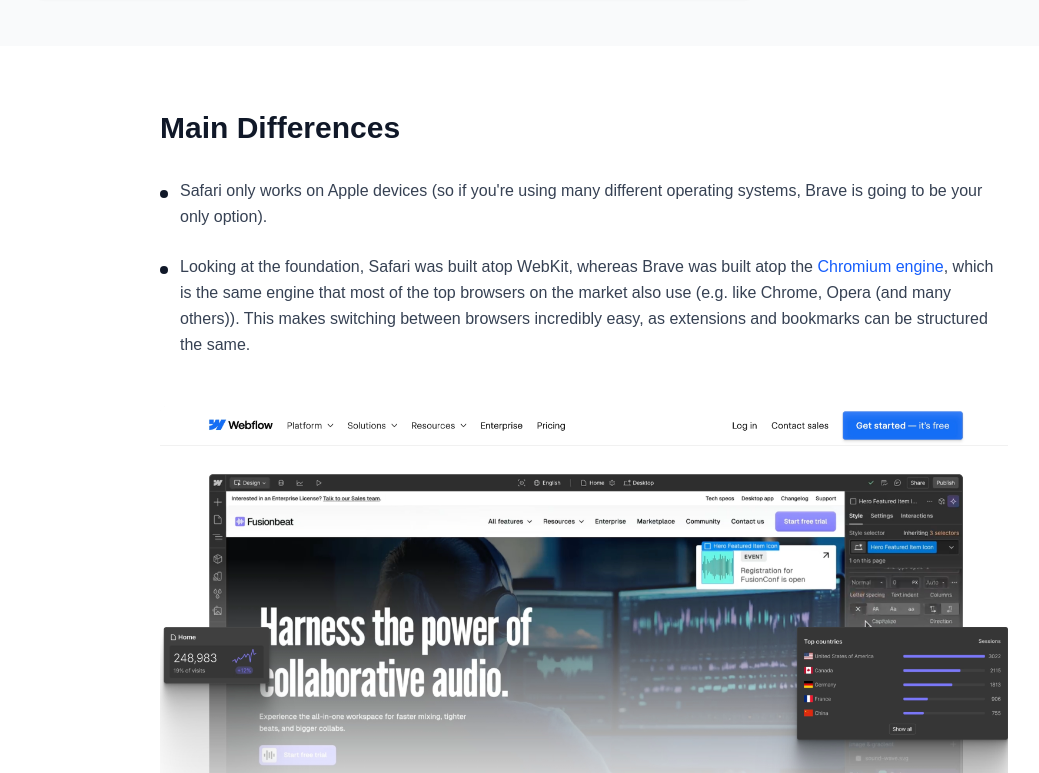
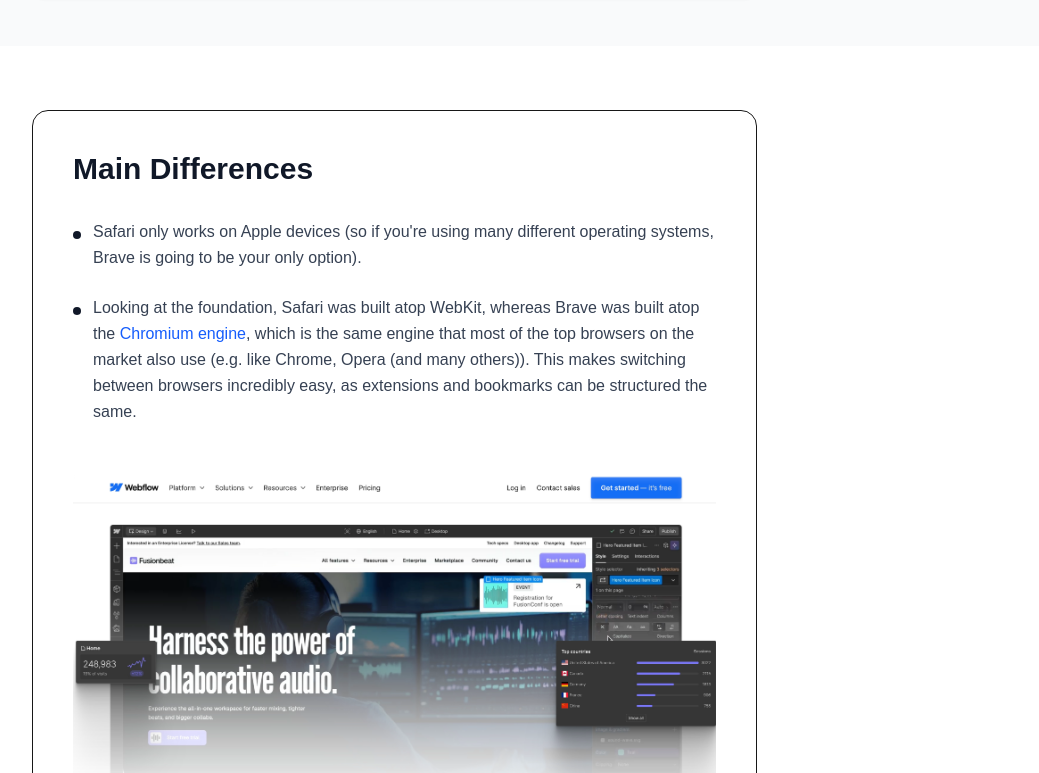
Before and after one commit to The-Abhishek-Singh/Just-chilling, a Next.js app: page / in a window 1280 px wide. Shown: the part 2227-3000 px from the top of the page, without its empty margins (56-1095 px from the left). Built offline with nearby package versions, Linux system fonts and the light colour scheme.

Commit message:
The Alignment

```diff
--- a/src/Component/third.jsx
+++ b/src/Component/third.jsx
@@ -4,10 +4,13 @@
 const MotionNotionDifferences = () => {
   return (
     <div className="bg-white py-16">
-      <div className="max-w-4xl mx-auto px-6">
-
+      <div className="max-w-6xl mx-auto px-6">
+        {/* Grid wrapper to match the previous section */}
+        <div className="grid lg:grid-cols-3 gap-8">
+          {/* Main content taking 2/3 width */}
+          <div className="lg:col-span-2">
             {/* Main Differences Section */}
-        <section className="mb-16">
+            <section className="mb-16 border border-1 p-10 rounded-2xl ">
               <h2 className="text-3xl font-bold text-gray-900 mb-8">Main Differences</h2>
 
               <div className="space-y-6 text-gray-700 leading-relaxed">
@@ -112,6 +115,11 @@
               </div>
             </section>
           </div>
+
+          {/* Invisible div to maintain grid structure and alignment */}
+          <div className="hidden lg:block"></div>
+        </div>
+      </div>
     </div>
   );
 };
```
Lines whose indentation alone changed are shown as unchanged.
